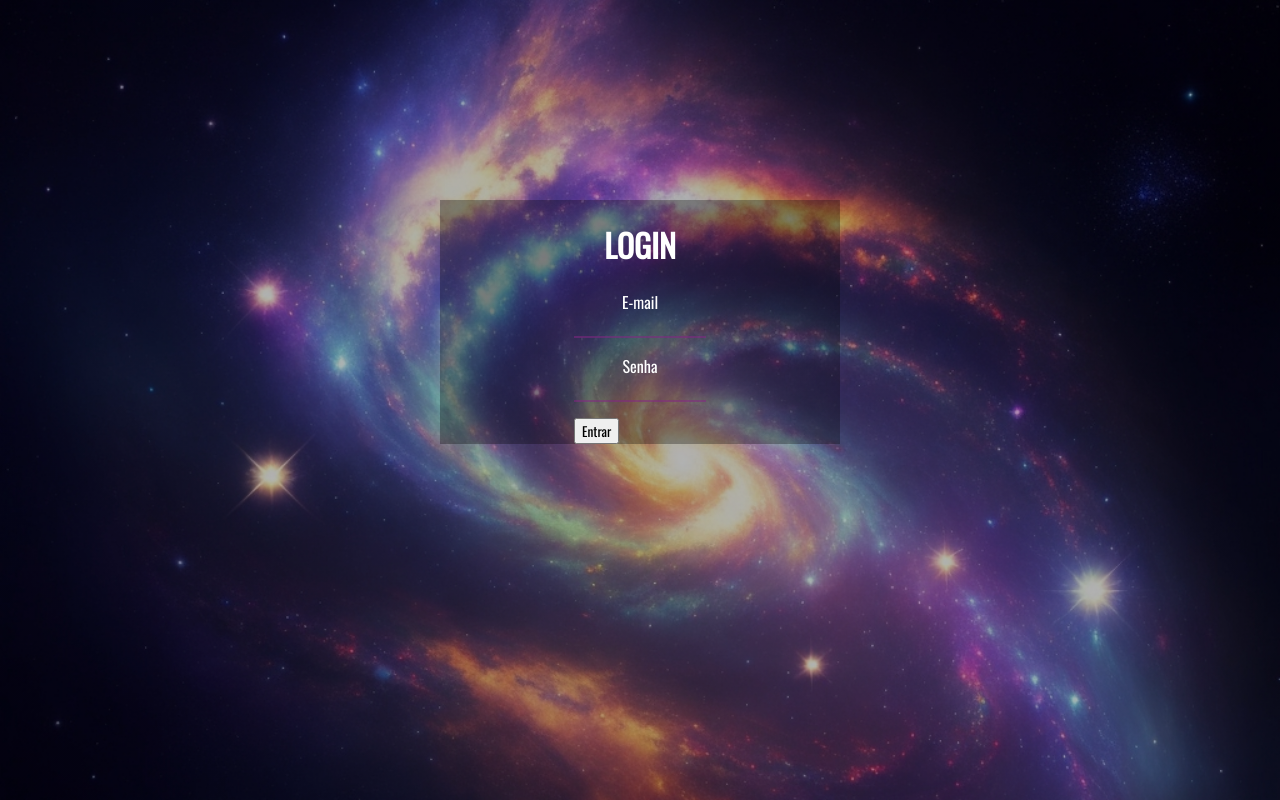
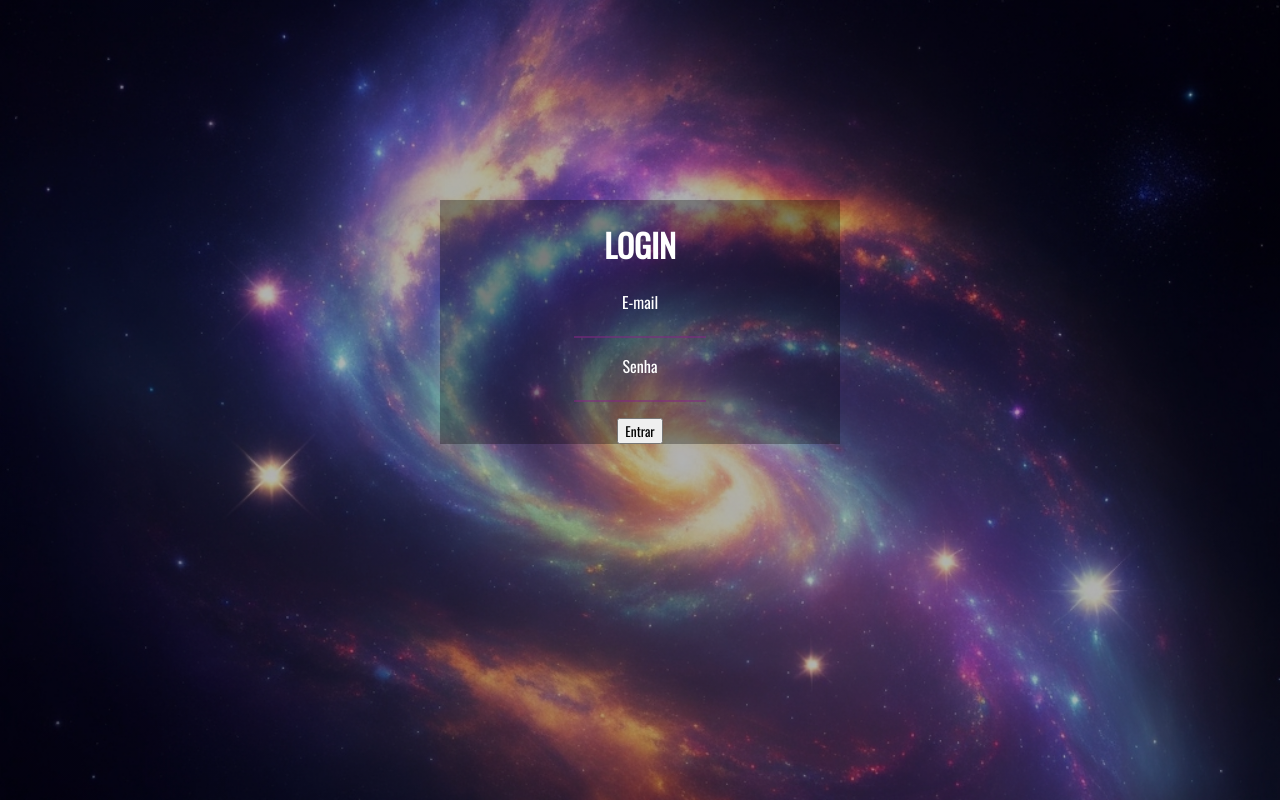
Before and after one commit to oleovini/TRABALHO-PTAC4, a Next.js app: page / in a window 1280 px wide. Built offline with nearby package versions, Linux system fonts and the light colour scheme.

Commit message:
Update login.css

```diff
--- a/src/app/login.css
+++ b/src/app/login.css
@@ -14,6 +14,12 @@ html{
     font-family: 'Oswald', sans-serif;
 
 }
+form{
+    text-align: center;
+}
+form  button{
+    color: black;
+}
 input{
     width:10vw;
     background-color: rgba(133, 38, 133, 0);
@@ -24,9 +30,6 @@ input{
     border-bottom: 2px solid rgba(133, 38, 133, 0.518);
 }
 
-button{
-    color: black;
-}
 h1{
     text-transform: uppercase;
 }
```
